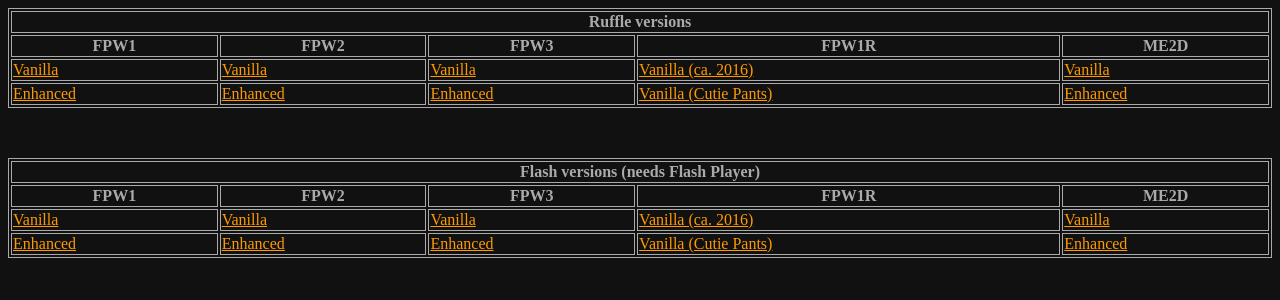
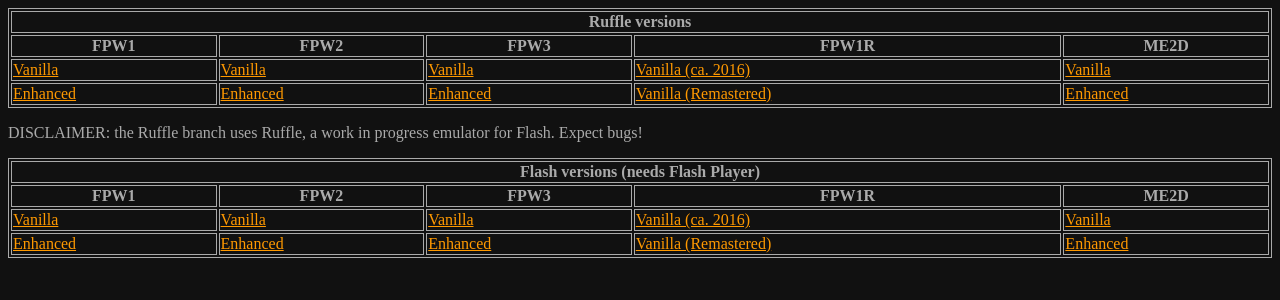
Before and after one commit to radzo73/fpam, a Jekyll site: the page built from index.md, in a window 1280 px wide. Shown: the top 300 px of the page. Built offline with Jekyll 4.4.1, drawn with Linux system fonts in a browser that asks for light colours.

Commit message:
bug disclaimer

```diff
--- a/index.md
+++ b/index.md
@@ -30,10 +30,11 @@
     <td /><a href="Ruffle Branch/FPAW1M.html">Enhanced</a>
     <td /><a href="Ruffle Branch/FPAW2M.html">Enhanced</a>
     <td /><a href="Ruffle Branch/FPAW3M.html">Enhanced</a>
-    <td /><a href="Ruffle Branch/FPAW1RM.html">Vanilla (Cutie Pants)</a>
+    <td /><a href="Ruffle Branch/FPAW1RM.html">Vanilla (Remastered)</a>
     <td /><a href="Ruffle Branch/ME2DM.html">Enhanced</a>
   </tr>
 </table>
+<p />DISCLAIMER: the Ruffle branch uses Ruffle, a work in progress emulator for Flash. Expect bugs!
 <br />
 <table>
   <th colspan = "5" align = "center" />Flash versions (needs Flash Player)
@@ -55,7 +56,7 @@
     <td /><a href="Legacy Branch/FPAW1M.html">Enhanced</a>
     <td /><a href="Legacy Branch/FPAW2M.html">Enhanced</a>
     <td /><a href="Legacy Branch/FPAW3M.html">Enhanced</a>
-    <td /><a href="Legacy Branch/FPAW1RM.html">Vanilla (Cutie Pants)</a>
+    <td /><a href="Legacy Branch/FPAW1RM.html">Vanilla (Remastered)</a>
     <td /><a href="Legacy Branch/ME2DM.html">Enhanced</a>
   </tr>
 </table>
```
